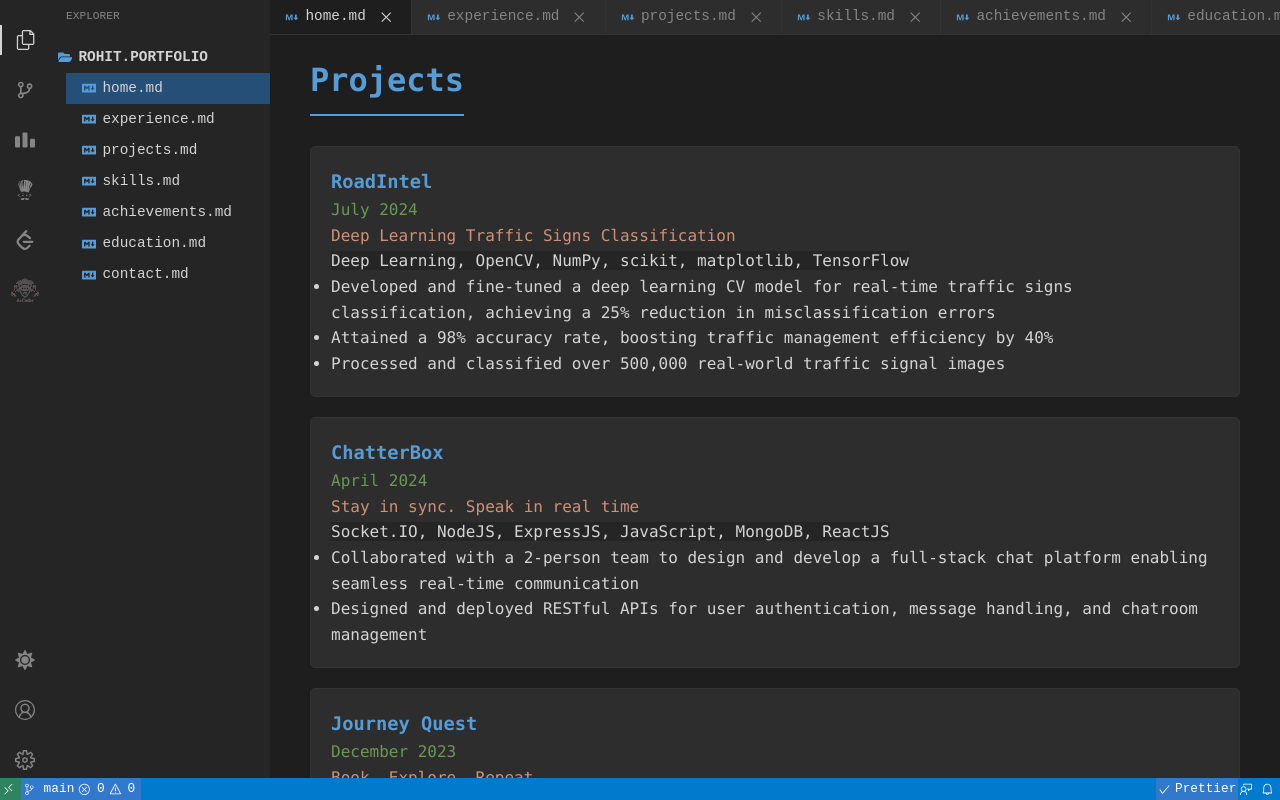
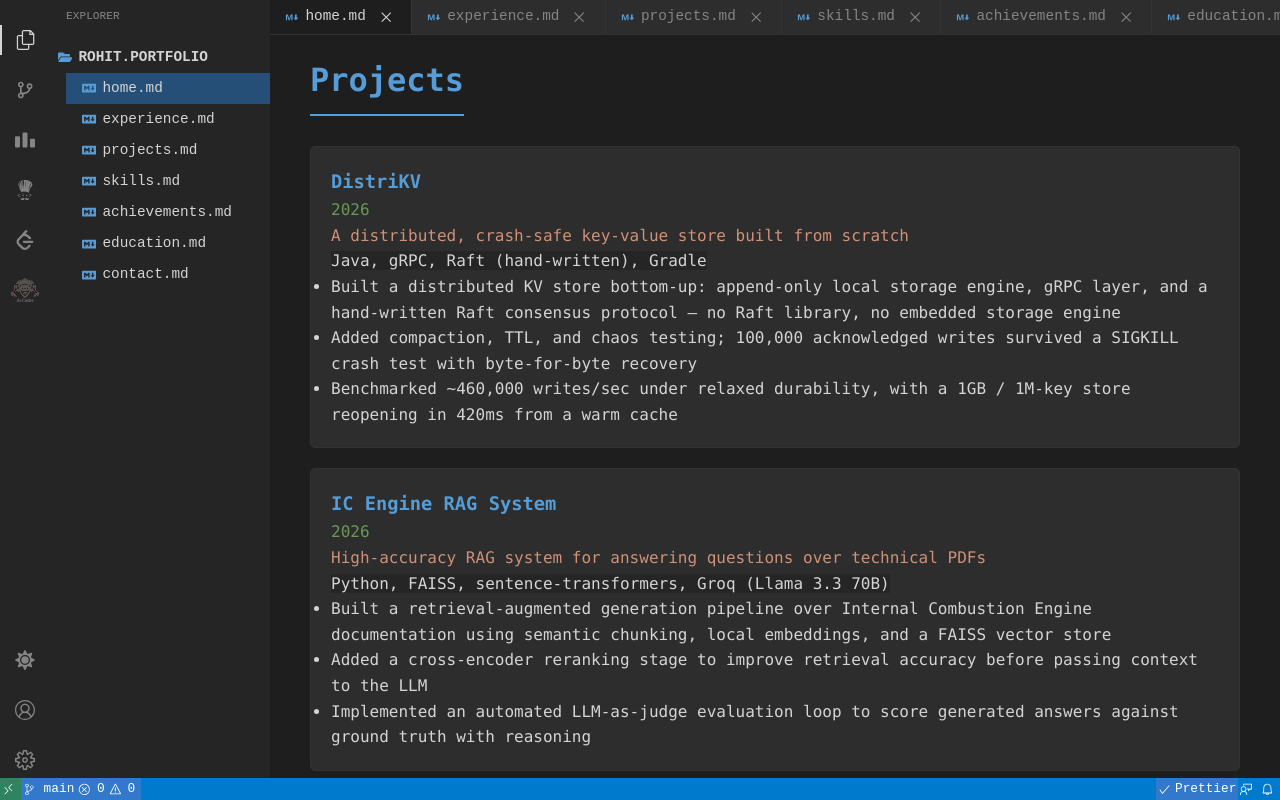
Before and after one commit to manirht/my-portfolio, a React (Vite) app: page /projects in a window 1280 px wide. Built offline with nearby package versions, Linux system fonts and the light colour scheme.

Commit message:
updated portfolio

```diff
--- a/src/components/pages/Education.jsx
+++ b/src/components/pages/Education.jsx
@@ -6,7 +6,7 @@ export default function Education() {
       institution: "Indian Institute of Information Technology, Lucknow",
       degree: "Bachelor of Technology in Computer Science",
       period: "November 2022 - June 2026",
-      gpa: "GPA: 8.32/10",
+      gpa: "GPA: 8.54/10",
       description: "My journey at IIIT Lucknow is where I'm deeply exploring the core principles of computer science, transforming complex theoretical knowledge into practical, impactful solutions. This program is shaping me into a versatile developer and a meticulous problem-solver, ready to tackle the challenges of the digital world.",
       coursework: [
         "Object-Oriented Programming",
--- a/src/components/pages/Experience.jsx
+++ b/src/components/pages/Experience.jsx
@@ -2,6 +2,30 @@ import React from 'react';
 
 export default function Experience() {
   const experiences = [
+    {
+      company: "Tekion Corp",
+      role: "Associate Software Engineer — Lead Service Team",
+      period: "July 2026 - Present",
+      achievements: [
+        "Work on arc-crm-leadservice, a Java/Spring Boot microservice powering the full lead lifecycle (sales, service, and parts) for Tekion's ARC CRM, backed by MongoDB, Elasticsearch, Redis, and Kafka (40+ consumers, 10+ producers).",
+        "Contributing to the leadservice-rewrite initiative, redesigning lead lifecycle logic around stable identity, provenance, and queryable process state so AI agents can safely act on leads, while closing production gaps like un-audited assignment overwrites and silently dropped compliance events.",
+        "Designed and rolled out a per-dealer rate limiter (Bucket4j + Redis-synced token buckets) for a high-traffic CRM endpoint, with a fail-open safety design and an allow-list-scoped pilot rollout to de-risk launch.",
+        "Built CRM dashboard and reporting features: Elasticsearch-backed lead filtering, async CSV export pipelines, and sales pipeline-bucket classification.",
+        "Integrated OEM lead sources (GM, Hyundai, BMW, and others) and Digital Retail leadstore/concierge services via Feign-based service clients."
+      ]
+    },
+    {
+      company: "Tekion Corp",
+      role: "Software Engineering Intern — F&I Team",
+      period: "January 2026 - June 2026",
+      achievements: [
+        "Built service-oriented REST APIs across F&I microservices using Java and Spring Boot, and led a lift-and-shift migration extracting deal-sheet processing (DSP) logic out of the Deal Service for reliability improvements.",
+        "Investigated and authored root-cause analyses for recurring production incidents in document signing and completion-certificate generation, including race conditions and deal-jacket UI rendering bugs affecting dealer/buyer signatures.",
+        "Investigated race conditions in asynchronous AWS S3 upload and retry pipelines.",
+        "Developed LLM-agent (T1) integrations for document and e-signature status intents, with structured input/output schemas, and exposed backend capabilities as MCP tools.",
+        "Fixed automation-blocking data-test-id issues and verified CI/CD pipelines across services to keep acceptance test suites reliable."
+      ]
+    },
     {
       company: "Indian Institute of Information Technology, Lucknow (IIIT Lucknow)",
       role: "Undergraduate Research Intern",
@@ -11,15 +35,6 @@ export default function Experience() {
         "Pioneered a sophisticated multi-stage denoising pipeline, integrating sequential median and 1-D Kalman filtering, followed by humidity-augmented Singular Value Decomposition (SVD) to robustly process RSSI signals and enhance signal quality.",
         "Implemented a hybrid two-stage localization process, leveraging multi-hop Weighted Least Squares (WLS) for initial estimates, significantly refined by an adapted Marine Predator Algorithm (MPA) to minimize weighted range-error in 3D space.",
         "Conducted extensive simulations and benchmarked the framework against established baselines (DML, iterative trilateration, and contemporary schemes), consistently demonstrating MPA's superiority by achieving a significant reduction in mean localization error and maintaining sub-10 meter average error in dense 3D deployments."
-      ]
-    },
-    {
-      company: "Zidio (Remote)",
-      role: "Software Development Intern",
-      period: "December 2023 - March 2024",
-      achievements: [
-        "Co-engineered and deployed 10+ responsive web projects, collaborating closely with designers to ensure seamless UI/UX integration and pixel-perfect front-end implementation.",
-        "Architected and maintained 3+ full-stack web applications from concept to deployment, demonstrating proficiency in both independent development and collaborative team environments."
       ]
     }
   ];
--- a/src/components/pages/Home.jsx
+++ b/src/components/pages/Home.jsx
@@ -31,15 +31,15 @@ export default function Home() {
       <div className="container">
         <div className="hero-content">
           <div className="logo-container">
-            <img src={profileImage} alt="Mani Rohit Profile" className="logo" />
+            <img src={profileImage} alt="Mani Rohit Chennakesavula Profile" className="logo" />
           </div>
           <div className="text-content">
-            <h1>Mani Rohit</h1>
-            <h2>Full Stack Developer & Competitive Programmer</h2>
+            <h1>Mani Rohit Chennakesavula</h1>
+            <h2>Software Engineer</h2>
             <p>
-              I build robust web applications and solve complex algorithmic
-              problems. Currently pursuing my Bachelor's in Computer Science at
-              IIIT Lucknow with a passion for creating efficient solutions.
+              Software Engineering Intern at Tekion Corp focused on building
+              high-scale backend systems and practical developer tools. I enjoy
+              turning complex problems into reliable, efficient solutions.
             </p>
             <div className="social-links">
               {links.map((link, index) => (
--- a/src/components/pages/Projects.jsx
+++ b/src/components/pages/Projects.jsx
@@ -3,34 +3,36 @@ import React from 'react';
 export default function Projects() {
   const projects = [
     {
-      title: "RoadIntel",
-      date: "July 2024",
-      description: "Deep Learning Traffic Signs Classification",
-      technologies: ["Deep Learning,", " OpenCV,", " NumPy,", " scikit,", " matplotlib,", " TensorFlow"],
+      title: "DistriKV",
+      date: "2026",
+      description: "A distributed, crash-safe key-value store built from scratch",
+      technologies: ["Java,", " gRPC,", " Raft (hand-written),", " Gradle"],
       achievements: [
-        "Developed and fine-tuned a deep learning CV model for real-time traffic signs classification, achieving a 25% reduction in misclassification errors",
-        "Attained a 98% accuracy rate, boosting traffic management efficiency by 40%",
-        "Processed and classified over 500,000 real-world traffic signal images"
+        "Built a distributed KV store bottom-up: append-only local storage engine, gRPC layer, and a hand-written Raft consensus protocol — no Raft library, no embedded storage engine",
+        "Added compaction, TTL, and chaos testing; 100,000 acknowledged writes survived a SIGKILL crash test with byte-for-byte recovery",
+        "Benchmarked ~460,000 writes/sec under relaxed durability, with a 1GB / 1M-key store reopening in 420ms from a warm cache"
       ]
     },
     {
-      title: "ChatterBox",
-      date: "April 2024",
-      description: "Stay in sync. Speak in real time",
-      technologies: ["Socket.IO,", " NodeJS,", " ExpressJS,", " JavaScript,", " MongoDB,", " ReactJS"],
+      title: "IC Engine RAG System",
+      date: "2026",
+      description: "High-accuracy RAG system for answering questions over technical PDFs",
+      technologies: ["Python,", " FAISS,", " sentence-transformers,", " Groq (Llama 3.3 70B)"],
       achievements: [
-        "Collaborated with a 2-person team to design and develop a full-stack chat platform enabling seamless real-time communication",
-        "Designed and deployed RESTful APIs for user authentication, message handling, and chatroom management"
+        "Built a retrieval-augmented generation pipeline over Internal Combustion Engine documentation using semantic chunking, local embeddings, and a FAISS vector store",
+        "Added a cross-encoder reranking stage to improve retrieval accuracy before passing context to the LLM",
+        "Implemented an automated LLM-as-judge evaluation loop to score generated answers against ground truth with reasoning"
       ]
     },
     {
-      title: "Journey Quest",
-      date: "December 2023",
-      description: "Book. Explore. Repeat",
-      technologies: ["JavaScript,", " ReactJS,", " NodeJS,", " ExpressJS,", " MongoDB"],
+      title: "RBAC Policy Engine",
+      date: "2025",
+      description: "AI-powered RBAC policy engine with a natural-language interface",
+      technologies: ["Python,", " FastAPI,", " Streamlit,", " Claude API"],
       achievements: [
-        "Built and scaled a full-stack tour booking platform with end-to-end RESTful integration",
-        "Architected and deployed RESTful APIs to fetch, filter, and manage tour packages"
+        "Built a conversational interface for defining role-based access control policies in plain English, with real-time policy preview as it's built",
+        "Implemented multi-layer validation against available roles/resources/permissions and contextual conditions (environment, time, MFA status)",
+        "Added clarifying-question handling for ambiguous instructions and a policy evaluation/testing mode against simulated access requests, backed by 63 passing tests"
       ]
     }
   ];
--- a/src/components/pages/Skills.jsx
+++ b/src/components/pages/Skills.jsx
@@ -17,7 +17,8 @@ export default function Skills() {
       title: "Web Technologies & Frameworks",
       items: [
         "React.js", "Next.js", "Node.js", "Express.js",
-        "Socket.io", "MongoDB", "MySQL", "GitHub", "Flask"
+        "Socket.io", "Spring Boot", "MongoDB", "MySQL", "Elasticsearch",
+        "AWS S3", "OpenFeign", "MCP", "GitHub", "Flask"
       ]
     },
     {
```
